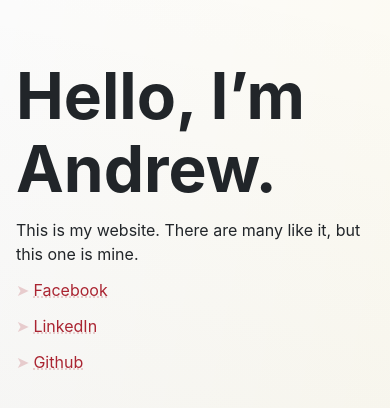
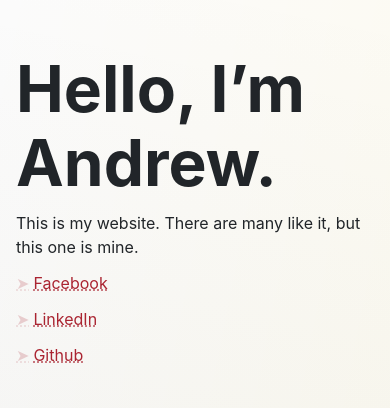
Before and after one commit to fongandrew/andrewfong.com, a website built with Parcel: page src/index.html in a window 390 px wide. Built offline with nearby package versions, Linux system fonts and the light colour scheme.

Commit message:
Port main index to SUI

```diff
--- a/src/css/main.scss
+++ b/src/css/main.scss
@@ -1,13 +1,36 @@
-@import "_variables.scss";
-@import "_normalize.scss";
-@import "_theming.scss";
-@import "_base-styling.scss";
+@import "sui.scss";
+
+// Breakpoints
+$mobile-max-width: 575px;
+$desktop-min-width: 576px;
+
+// Jumbo-title font size
+$font-size-h1: 4rem;
 
 // For the main page (if we have more than one page, can refactor out)
 #home {
     min-height: 100vh;
-    @include themed() {
-        background: t('home-bg');
+    background:
+        linear-gradient(102deg, rgba(#ffffff, 0), rgba(#fc0, 0.05)),
+        linear-gradient(12deg, rgba(#212529, 0.05), rgba(#ffffff, 0)),
+        #fcfcfc;
+
+    @media (prefers-color-scheme: dark) {
+        background:
+            linear-gradient(102deg, rgba(#ffffff, 0), rgba(#fc0, 0.05)),
+            linear-gradient(12deg, rgba(#fcfcfc, 0.05), rgba(#ffffff, 0)),
+            #212529;
+    }
+
+    h1 {
+        font-size: $font-size-h1;
+        font-weight: bold;
+    }
+
+    main {
+        width: 100%;
+        max-width: 1000px;
+        margin: 0 auto;
     }
 
     @media only screen and (min-width: $desktop-min-width) {
@@ -19,36 +42,30 @@
         h1 {
             // No margin-top because of vertical centering needed. Nudge up
             // a little to make it feel right
-            margin-top: -$font-size-xl / 2;
+            margin-top: -$font-size-h1 / 2;
         }
-    }
 
-    main {
-        width: 100%;
-        max-width: 1000px;
-        margin: 0 auto;
-    }
-
-    h1 {
-        font-size: $font-size-xl;
+        main {
+            padding: 100px 50px;
+        }
     }
 
     nav a {
         &::before {
             content: '\27a4'; // ⮞
-            margin-right: $spacing-sm;
+            margin-right: var(--spacing-sm);
             display: inline-block;
             opacity: 0.2;
         }
 
         display: block;
-        margin-top: $spacing-md;
+        margin-top: var(--spacing-md);
         @media only screen and (min-width: $desktop-min-width) {
             display: inline-block;
             margin-top: 0;
 
             & + a {
-                margin-left: $spacing-md;
+                margin-left: var(--spacing-md);
             }
         }
     }
```
